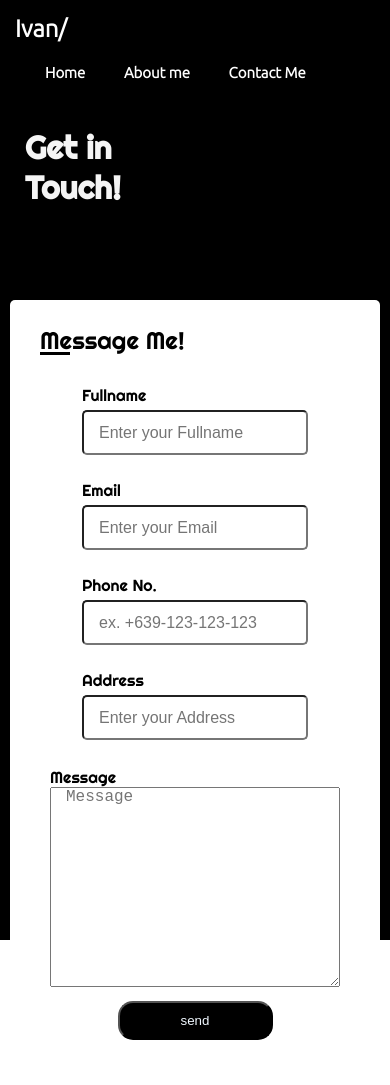
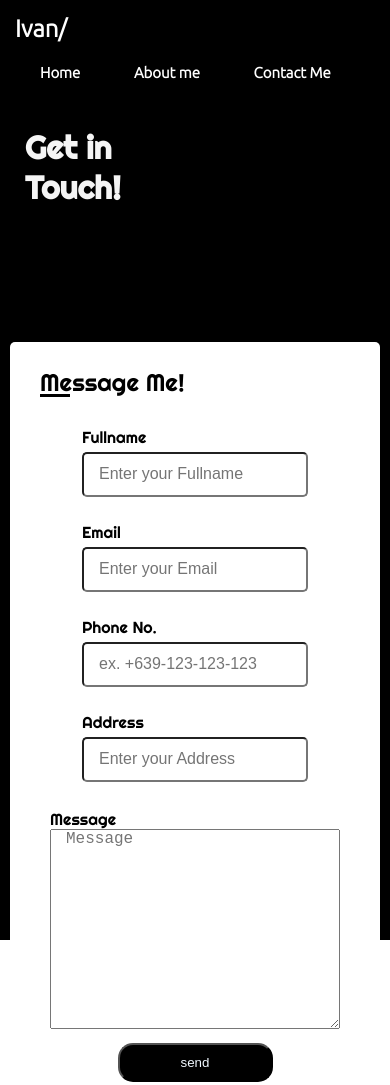
Before and after one commit to Ivan02403/PortfolioResponsive, a plain HTML site: page public/contact.html in a window 390 px wide. Drawn offline with Linux system fonts and the light colour scheme.

Commit message:
Add files via upload

```diff
--- a/style.css
+++ b/style.css
@@ -541,9 +541,10 @@ li{
 
 li .naviList{
 	font-size: 15px;
-	margin-right:0px;
-	margin-left: 0px;
-	padding-left: 30px;
+	margin-right:5px;
+	margin-left: 5px;
+	padding-left: 20px;
+	padding-right: 20px;
 	font-weight: 700;
 
 	/* padding-bottom: 0; */
@@ -619,4 +620,8 @@ ul{
 	width: 90%;
 }
 
+.contact-container{
+	top:25%
 }
+
+}
```
